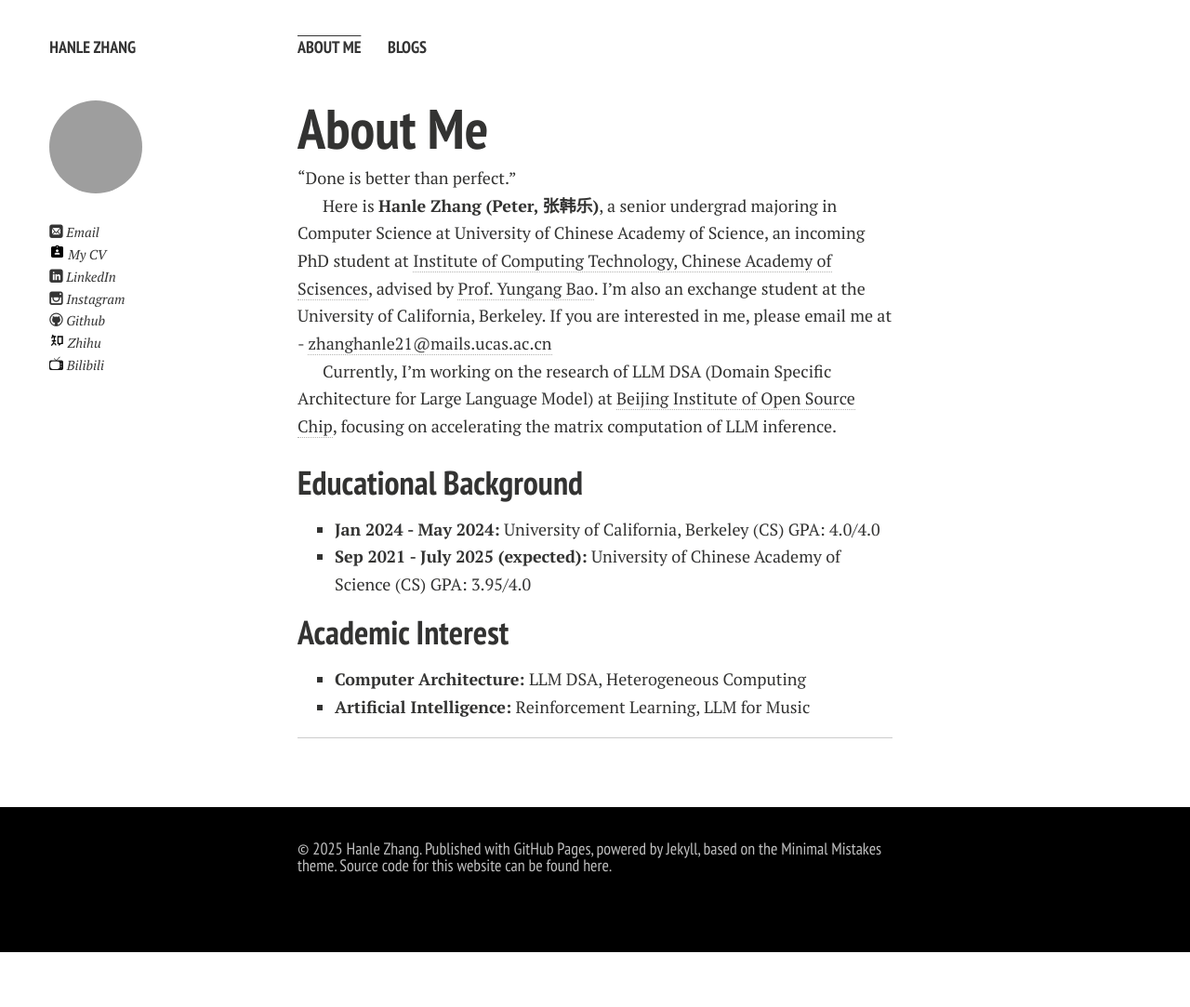
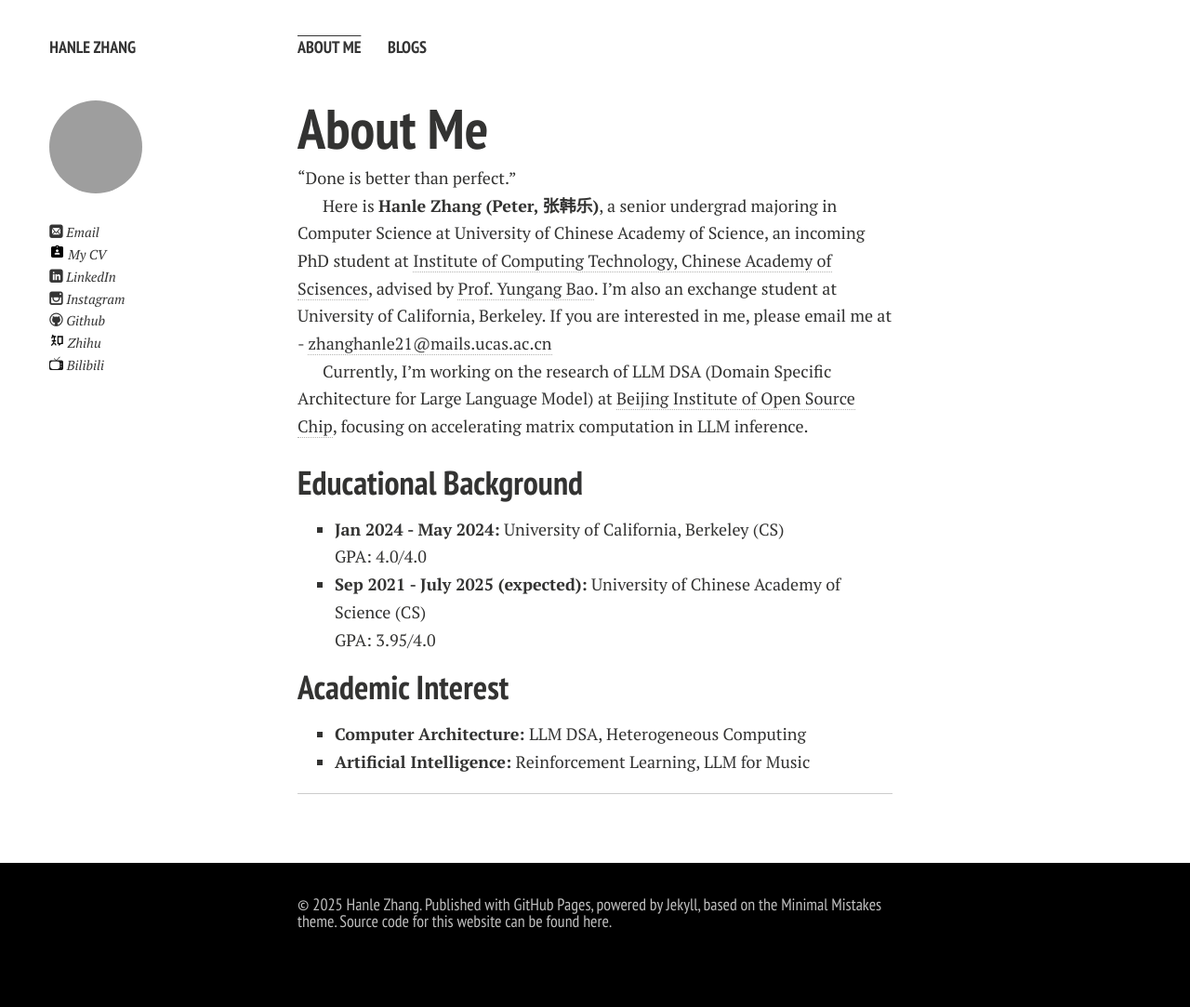
Before and after one commit to LeleCheung/LeleCheung.github.io, a Jekyll site: the page built from index.md, in a window 1280 px wide. Shown: the whole page at 93% size. Built offline with Jekyll 4.4.1, drawn with Linux system fonts in a browser that asks for light colours; nearby versions of some CDN libraries; comment, search, counter and statistics services are not loaded; a style sheet for code colours, icons or effects is not loaded; our own code applies the rules of GitHub Pages for plain Markdown files; before the commit the page ends 1024 px from its top, so only the background shows below that.

Commit message:
update: intro

```diff
--- a/index.md
+++ b/index.md
@@ -6,14 +6,14 @@ layout: page
 
 "Done is better than perfect."
 
-Here is **Hanle Zhang (Peter, 张韩乐)**, a senior undergrad majoring in Computer Science at University of Chinese Academy of Science, an incoming PhD student at [Institute of Computing Technology, Chinese Academy of Scisences](http://english.ict.cas.cn/), advised by [Prof. Yungang Bao](http://english.ict.cas.cn/people/scien/bln/202303/t20230321_328543.html). I'm also an exchange student at the University of California, Berkeley. If you are interested in me, please email me at - <zhanghanle21@mails.ucas.ac.cn>
+Here is **Hanle Zhang (Peter, 张韩乐)**, a senior undergrad majoring in Computer Science at University of Chinese Academy of Science, an incoming PhD student at [Institute of Computing Technology, Chinese Academy of Scisences](http://english.ict.cas.cn/), advised by [Prof. Yungang Bao](http://english.ict.cas.cn/people/scien/bln/202303/t20230321_328543.html). I'm also an exchange student at University of California, Berkeley. If you are interested in me, please email me at - <zhanghanle21@mails.ucas.ac.cn>
 
-Currently, I'm working on the research of LLM DSA (Domain Specific Architecture for Large Language Model) at [Beijing Institute of Open Source Chip](https://www.bosc.ac.cn/), focusing on accelerating the matrix computation of LLM inference.
+Currently, I'm working on the research of LLM DSA (Domain Specific Architecture for Large Language Model) at [Beijing Institute of Open Source Chip](https://www.bosc.ac.cn/), focusing on accelerating matrix computation in LLM inference.
 
 ## Educational Background
 
-- **Jan 2024 - May 2024:** University of California, Berkeley (CS)  GPA: 4.0/4.0
-- **Sep 2021 - July 2025 (expected):** University of Chinese Academy of Science (CS)  GPA: 3.95/4.0
+- **Jan 2024 - May 2024:** University of California, Berkeley (CS)  <br />GPA: 4.0/4.0
+- **Sep 2021 - July 2025 (expected):** University of Chinese Academy of Science (CS)  <br />GPA: 3.95/4.0
 
 ## Academic Interest
 
```
